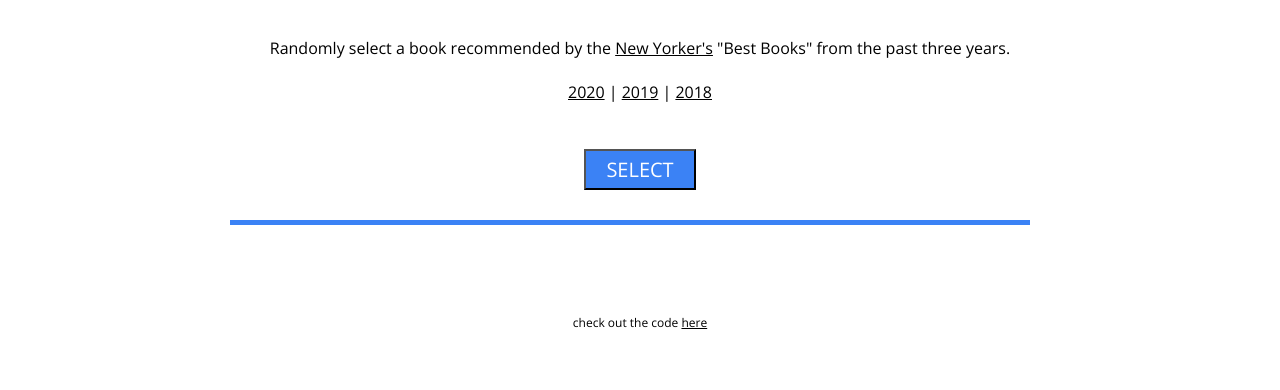
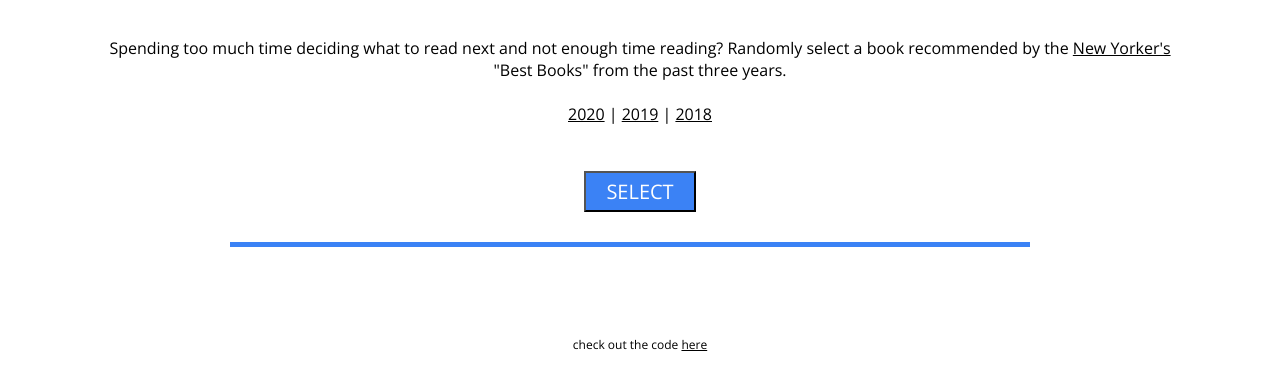
Before and after one commit to polk54/book-pick, a plain HTML site: page index.html in a window 1280 px wide. Shown: the part 92-482 px from the top of the page. Drawn offline with nearby package versions, Linux system fonts and the light colour scheme.

Commit message:
Update index.html

```diff
--- a/index.html
+++ b/index.html
@@ -16,7 +16,7 @@
 
 <header role="banner">
   <h1>What Should I Read?</h1>
-  <p id="intro"> Randomly select a book recommended by the <a href="https://www.newyorker.com">New Yorker's</a> "Best Books" from the past three years.
+  <p id="intro"> Spending too much time deciding what to read next and not enough time reading? Randomly select a book recommended by the <a href="https://www.newyorker.com">New Yorker's</a> "Best Books" from the past three years.
     <br> <br>
     <a href="https://www.newyorker.com/culture/2020-in-review/the-best-books-we-read-in-2020">2020</a> |
     <a href="https://www.newyorker.com/culture/2019-in-review/the-best-books-of-2019">2019</a> |
```
